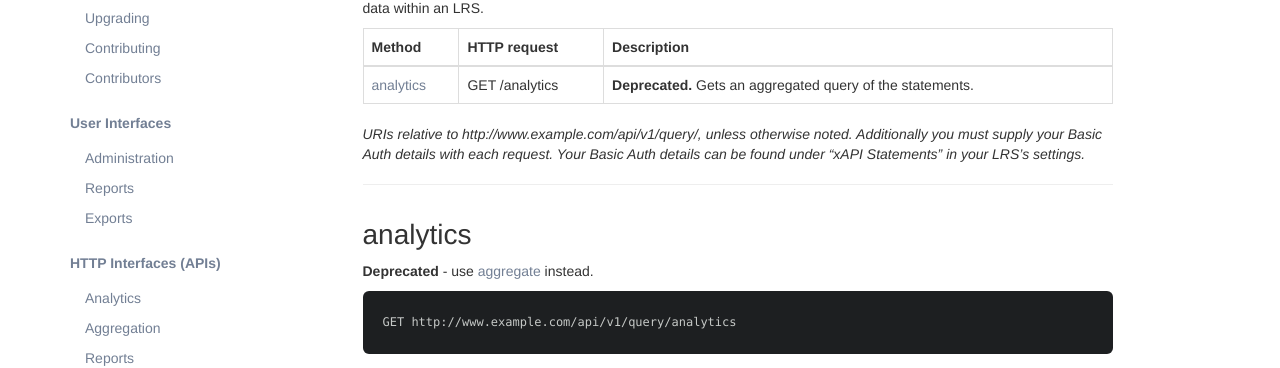
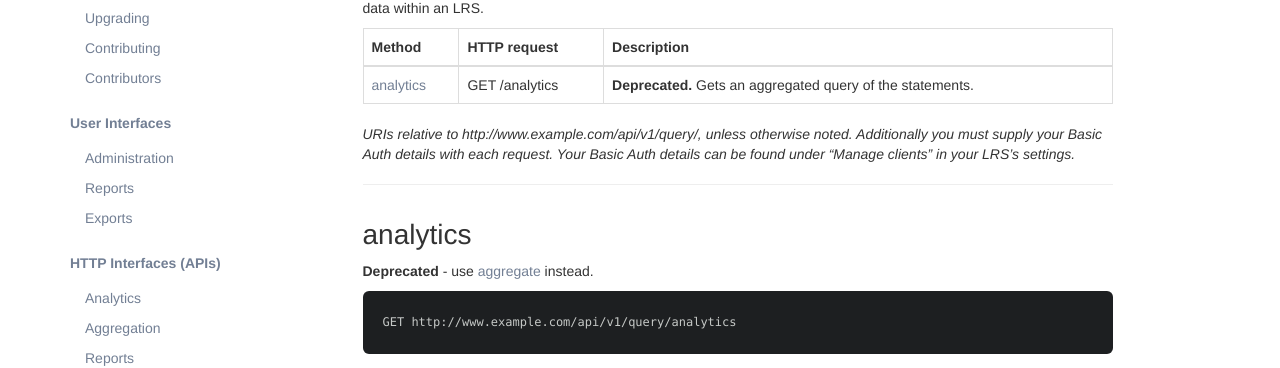
Before and after one commit to LearningLocker/docs, a Jekyll site: the page built from src/analytics_api.md, in a window 1280 px wide. Shown: the part 157-525 px from the top of the page. Built offline with Jekyll 4.4.1, drawn with Linux system fonts in a browser that asks for light colours; nearby versions of some CDN libraries.

Commit message:
Update analytics_api.md

```diff
--- a/src/analytics_api.md
+++ b/src/analytics_api.md
@@ -9,7 +9,7 @@
 --- | --- | ---
 [analytics](#analytics) | GET /analytics | **Deprecated.** Gets an aggregated query of the statements.
 
-*URIs relative to http://www.example.com/api/v1/query/, unless otherwise noted. Additionally you must supply your Basic Auth details with each request. Your Basic Auth details can be found under "xAPI Statements" in your LRS's settings.*
+*URIs relative to http://www.example.com/api/v1/query/, unless otherwise noted. Additionally you must supply your Basic Auth details with each request. Your Basic Auth details can be found under "Manage clients" in your LRS's settings.*
 
 ## analytics
 **Deprecated** - use [aggregate](../statements_api#aggregate) instead.
```
